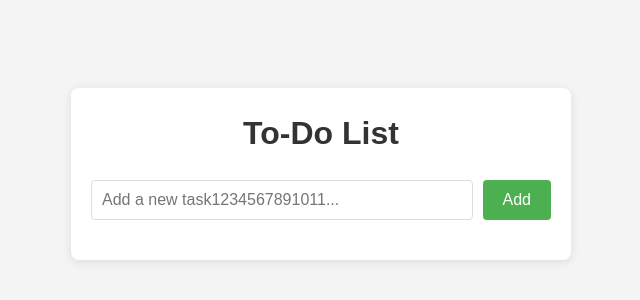
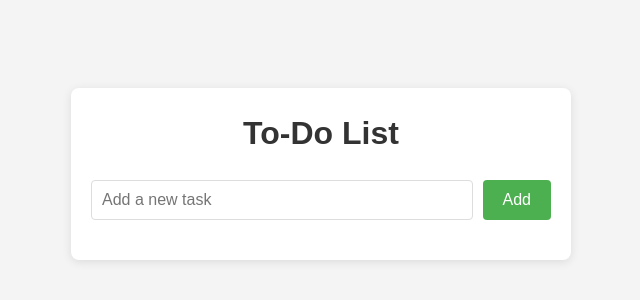
Before and after one commit to catalyst-git-test/slate_auto_deploy, a website built with Vite: page index.html in a window 1280 px wide. Shown: the part 226-526 px from the top of the page, without its empty margins (319-959 px from the left). Built offline with nearby package versions, Linux system fonts and the light colour scheme.

Commit message:
Test Auto

```diff
--- a/index.html
+++ b/index.html
@@ -10,7 +10,7 @@
     <div class="container">
         <h1>To-Do List</h1>
         <div class="todo-input">
-            <input type="text" id="taskInput" placeholder="Add a new task1234567891011...">
+            <input type="text" id="taskInput" placeholder="Add a new task">
             <button onclick="addTask()">Add</button>
         </div>
         <ul id="taskList"></ul>
```
